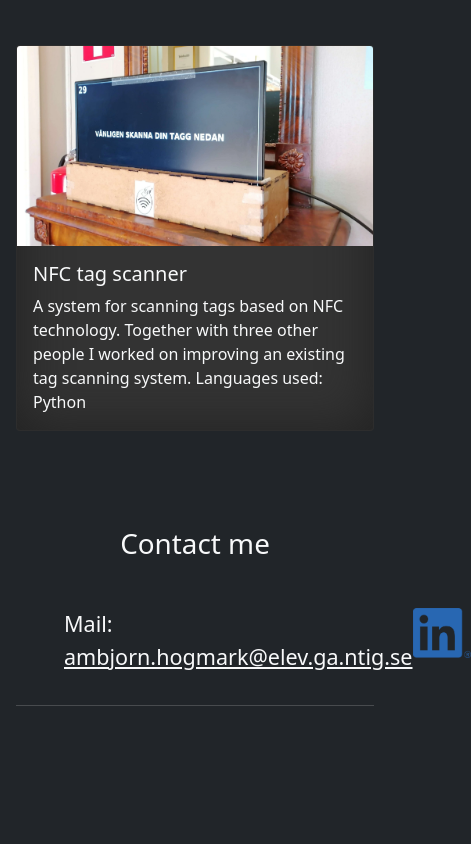
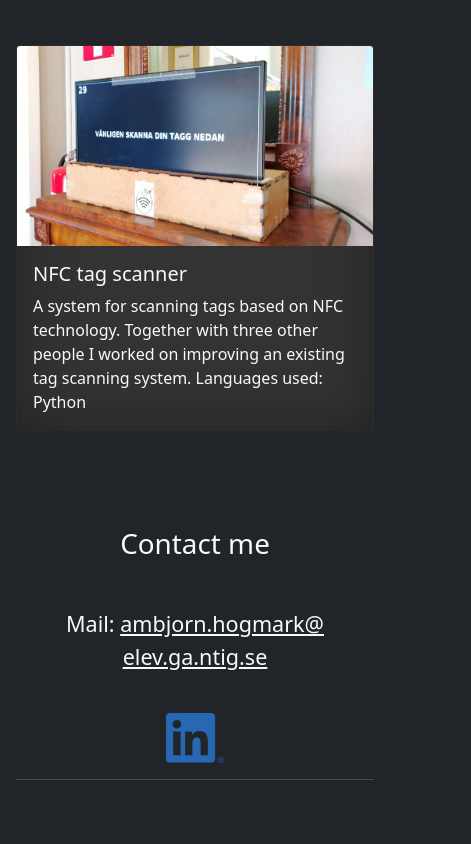
Before and after one commit to Ambjorn-Hogmark/Ambjorn-Hogmark.github.io, a plain HTML site: page index.html in a window 390 px wide. Shown: the part 2539-3383 px from the top of the page, 471 px wide, since content can reach past the window. Before the commit the page ends 3309 px from the top, so only its background shows below. Drawn offline with Linux system fonts and the light colour scheme.

Commit message:
Fix mail responsive on mobile

```diff
--- a/css/style.css
+++ b/css/style.css
@@ -42,3 +42,7 @@
     max-width: 300px;
     margin: auto;
 }
+
+.email-break{
+    word-break: break-all;
+}
--- a/index.html
+++ b/index.html
@@ -72,11 +72,11 @@
 
 		<div class="py-5">
 			<h1 class="h1 text-light text-center mb-5">Contact me</h1>
-			<div class="d-flex justify-content-between px-5">
-				<p class="fs-4 text-light">Mail:
-					<a class="fs-4 text-light text-center" href="mailto:ambjorn.hogmark@elev.ga.ntig.se">ambjorn.hogmark@elev.ga.ntig.se</a>
+			<div class="d-flex justify-content-between flex-wrap px-5 gap-4">
+				<p class="fs-4 text-light text-center">Mail:
+					<a class="fs-4 text-light email-break" href="mailto:ambjorn.hogmark@elev.ga.ntig.se">ambjorn.hogmark@elev.ga.ntig.se</a>
 				</p>
-				<a class="text-end" href="https://www.linkedin.com/in/ambjörn-hogmark-a86801293" target="_blank"><img src="images/LI-In-Bug.png" alt="LinkedIn logo" style="height: 50px;"></a>
+				<a style="margin: auto;" href="https://www.linkedin.com/in/ambjörn-hogmark-a86801293" target="_blank"><img src="images/LI-In-Bug.png" alt="LinkedIn logo" style="height: 50px;"></a>
 			</div>
 			<hr class="text-grey">
 		</div>
```
